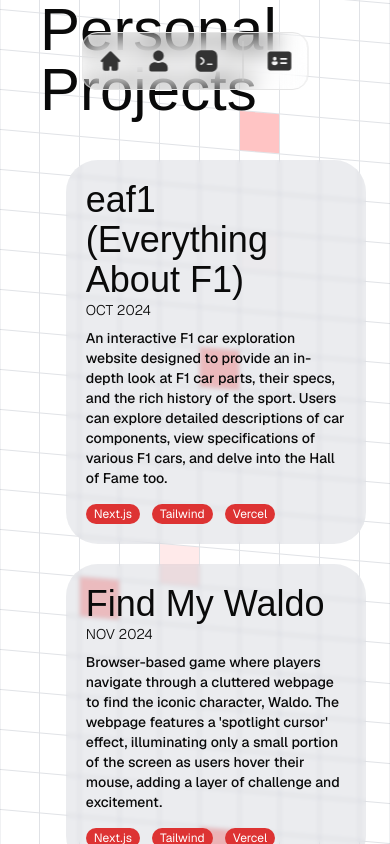
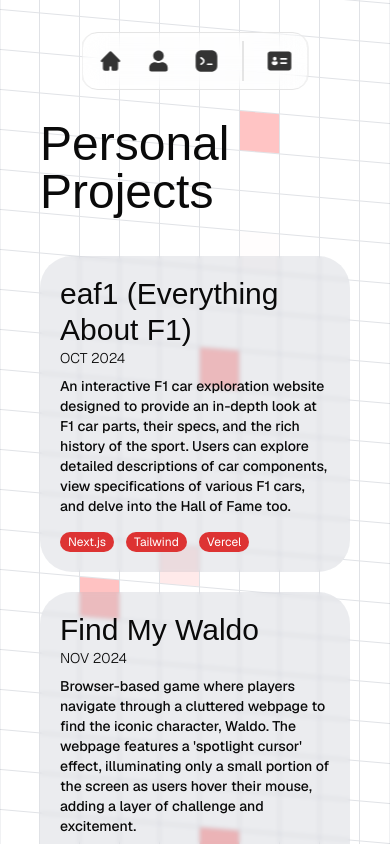
Before and after one commit to AswinP-Thampan/portfolio, a Next.js app: page /projects in a window 390 px wide. Built offline with nearby package versions, Linux system fonts and the light colour scheme; a web font is replaced by a local one.

Commit message:
mobile responsive v2

```diff
--- a/src/app/contacts/page.js
+++ b/src/app/contacts/page.js
@@ -32,9 +32,9 @@ export default function Contacts() {
             <div className="z-10">
                 <MotionDock isTop={false} />
             </div>
-            <div className="flex flex-col w-full h-full justify-center items-center text-6xl">
+            <div className="flex flex-col w-full h-full justify-start md:justify-center p-20 mt-10 md:mt-0 items-center text-3xl lg:text-6xl">
             <motion.div variants={textreveal} initial="hidden" animate="visible">Feel free to reach out at any of these socials...</motion.div>
-            <div className="flex flex-row gap-20 p-10">
+            <div className="flex flex-row flex-wrap gap-20 p-10">
                 {btns.map((btn, i) => (
                     <motion.div
                         key={i}
@@ -44,7 +44,7 @@ export default function Contacts() {
                     >
                         <div
                          onClick={() => window.open(btnsName[i])}
-                         className="relative w-80 h-80 border-2 box-border border-black/50 rounded-4xl flex justify-center items-center overflow-hidden cursor-pointer opacity-50 hover:opacity-80 hover:scale-120 hover:transition-discrete">
+                         className="relative w-50 h-50 lg:w-80 lg:h-80 border-2 box-border border-black/50 rounded-4xl flex justify-center items-center overflow-hidden cursor-pointer opacity-50 hover:opacity-80 hover:scale-120 hover:transition-discrete">
                         <Image
                             src={btn}
                             alt={`button-${i}`}
--- a/src/components/custom/ModalGrid.js
+++ b/src/components/custom/ModalGrid.js
@@ -3,9 +3,7 @@ import { motion } from "framer-motion";
 
 export default function ModalGrid() {
 
-    const dummyText = "Lorem ipsum dolor sit amet, consectetur adipiscing elit. Vivamus hendrerit magna eget erat tempus ultrices. Sed sed mi bibendum, faucibus libero vitae, consectetur arcu. Maecenas auctor, augue non rhoncus sagittis, ex mauris posuere ante, ut feugiat elit elit in justo. "
     const projects = [eaF1Prj, waldoPrj, FreelancePrj, FreelancePrj2, airportPrj, tutorPrj]
-
 
     const reveal = (i) => ({
         hidden: { y: 100, opacity: 0 },
@@ -18,10 +16,10 @@ export default function ModalGrid() {
 
     return (
         <div className="h-screen w-screen flex flex-col justify-start md:justify-center items-center gap-10 font-[family-name:var(--font-geist-sans)] ">
-            <div className='flex justify-center items-center'>
+            <div className='flex mt-30 lg:mt-0 justify-center items-center text-5xl lg:text-6xl'>
                 Personal Projects
             </div>
-            <div className="columns-1 sm:columns-2 md:columns-3 gap-5 max-w-10/12 mx-auto">
+            <div className="columns-1 sm:columns-2 lg:columns-3 gap-5">
                 {projects.map((prj, i) => (
                     <motion.div
                         variants={reveal(i)}
@@ -47,7 +45,7 @@ export const Modal = (props) => {
     console.log(typeof (props.content) == Object ? true : false)
 
     return (
-        <div key={props.key} className='p-5 cursor-pointer bg-gray-400/20 backdrop-blur-[2px] min-w-[300px] w-auto max-w-[420px] h-auto rounded-4xl flex flex-col justify-center items-start text-4xl'>
+        <div key={props.key} className='p-5 cursor-pointer bg-gray-400/20 backdrop-blur-[2px] min-w-[300px] w-auto max-w-[420px] h-auto rounded-4xl flex flex-col justify-center items-start text-3xl md:text-4xl'>
             <div>{props.title}</div>
             <div className='font-[family-name:var(--font-geist-mono)] text-sm font-light'>{props.date}</div>
             {/* {Array.isArray(props.content) && (
```
